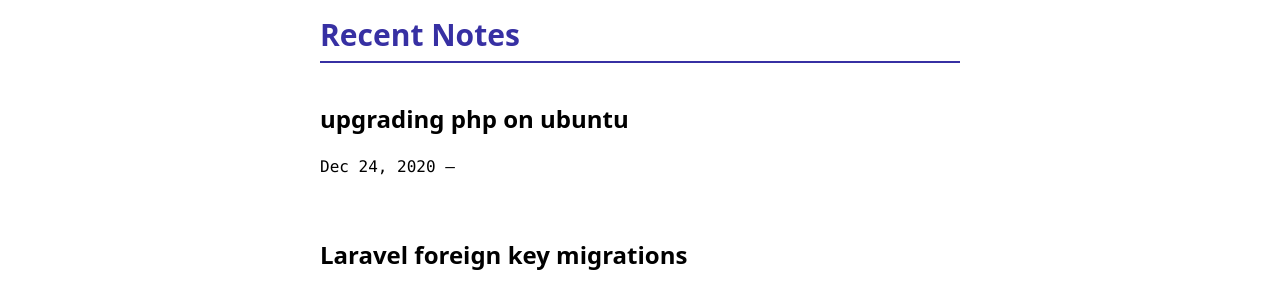
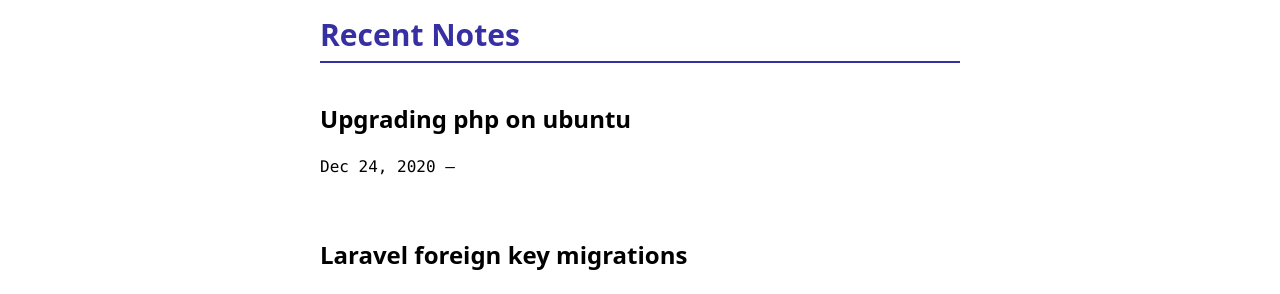
Before and after one commit to iamkarsoft/iamkarsoft.github.io, a Jekyll site: the page built from index.html, in a window 1280 px wide. Shown: the part 335-629 px from the top of the page. Built offline with Jekyll 4.4.1, drawn with Linux system fonts in a browser that asks for light colours; nearby versions of some CDN libraries.

Commit message:
uppercase

```diff
--- a/_posts/2020-12-24-upgrading-php-on-ubuntu.markdown
+++ b/_posts/2020-12-24-upgrading-php-on-ubuntu.markdown
@@ -1,5 +1,5 @@
 ---
-title: "upgrading php on ubuntu"
+title: "Upgrading php on ubuntu"
 layout: post
 date: 2020-12-24
 categories: linux php devops
```
